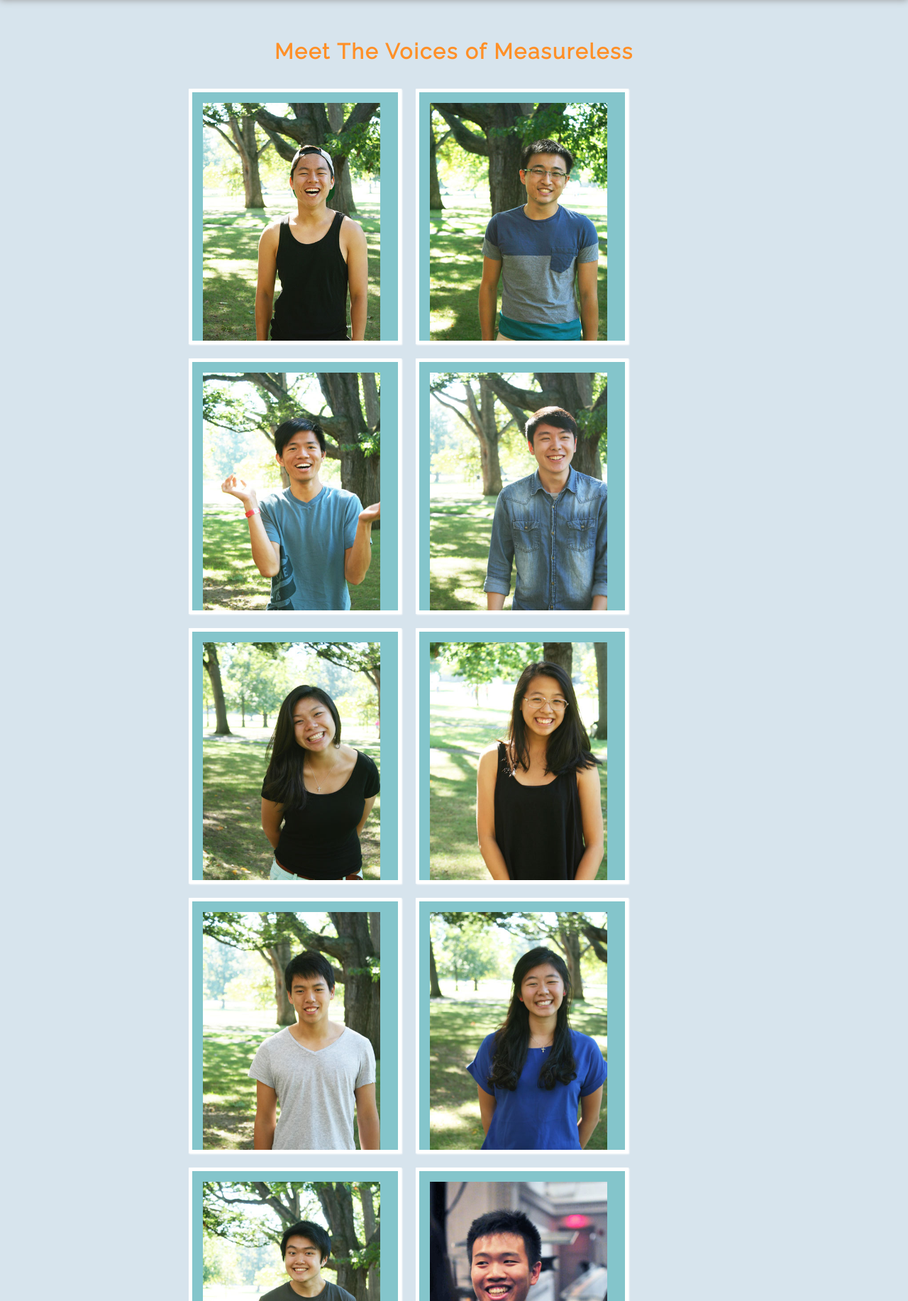
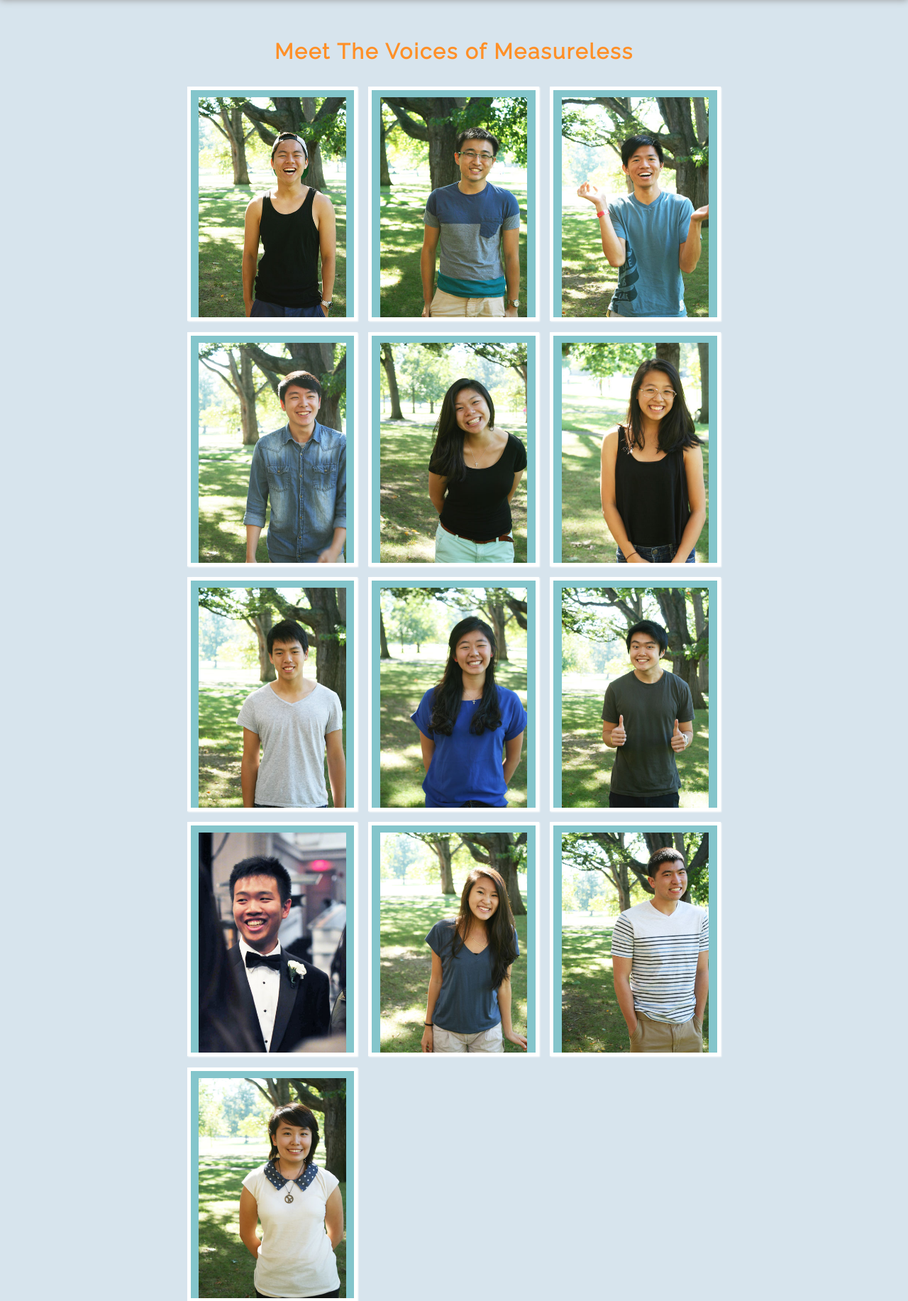
Before and after one commit to apokellypse/Measureless-Website, a PHP site: page /member.php in a window 1280 px wide. Shown: the part 100-1933 px from the top of the page at 71% size. Run offline with PHP 8.4, Linux system fonts and the light colour scheme; some web fonts are replaced.

Commit message:
reformmated video page, centered members page

```diff
--- a/css/main2.css
+++ b/css/main2.css
@@ -198,10 +233,15 @@ footer p {
     overflow: auto;
 }
 
+#member section {
+    margin: 0 auto;
+}
+
 .view {
-    width: 290px;
-    height: 350px;
-    margin: 10px;
+    /*width: 290px;*/
+    width: 30%;
+    height: 25vw;
+    margin: 1%;
     float: left;
     border: 5px solid #fff;
     overflow: hidden;
@@ -234,9 +276,13 @@ footer p {
     opacity: 0;
     background-color: #84c5cb;}
 
-.view img {width: 250px;
+.view img {
+/*    width: 250px;
     height: 375px;
-    margin: 15px;
+    margin: 15px;*/
+    width: 90%;
+    height: auto;
+    margin: 10px 5%;
     display: block;
     float: center;
     position: absolute;
--- a/member.php
+++ b/member.php
@@ -13,14 +13,14 @@
 	<div class="content" id="member" >
 	    <h2>Meet The Voices of Measureless</h2>
 
-
+	    <section>
         <div class="view">
             <img alt="AP" src="img/andrewprofile.jpg">
                 <div class="mask">
                   <h2>Andrew Park</h2>
                   <p><em>President</em><br>
-					Birthday: November 19, 1992<br>
-					Hometown:Cerritos, CA<br>
+<!-- 					Birthday: November 19, 1992<br>
+					Hometown:Cerritos, CA<br> -->
 					Class of: 2015 <br>
 					School: School of Industrial and Labor Relations",<br>
 					Major: ILR <br>
```
Also changed, not shown: other parts of css/main2.css (+40 -3 lines), other parts of member.php (+25 -24 lines), media.php (+12 -10 lines), 1 other file.
